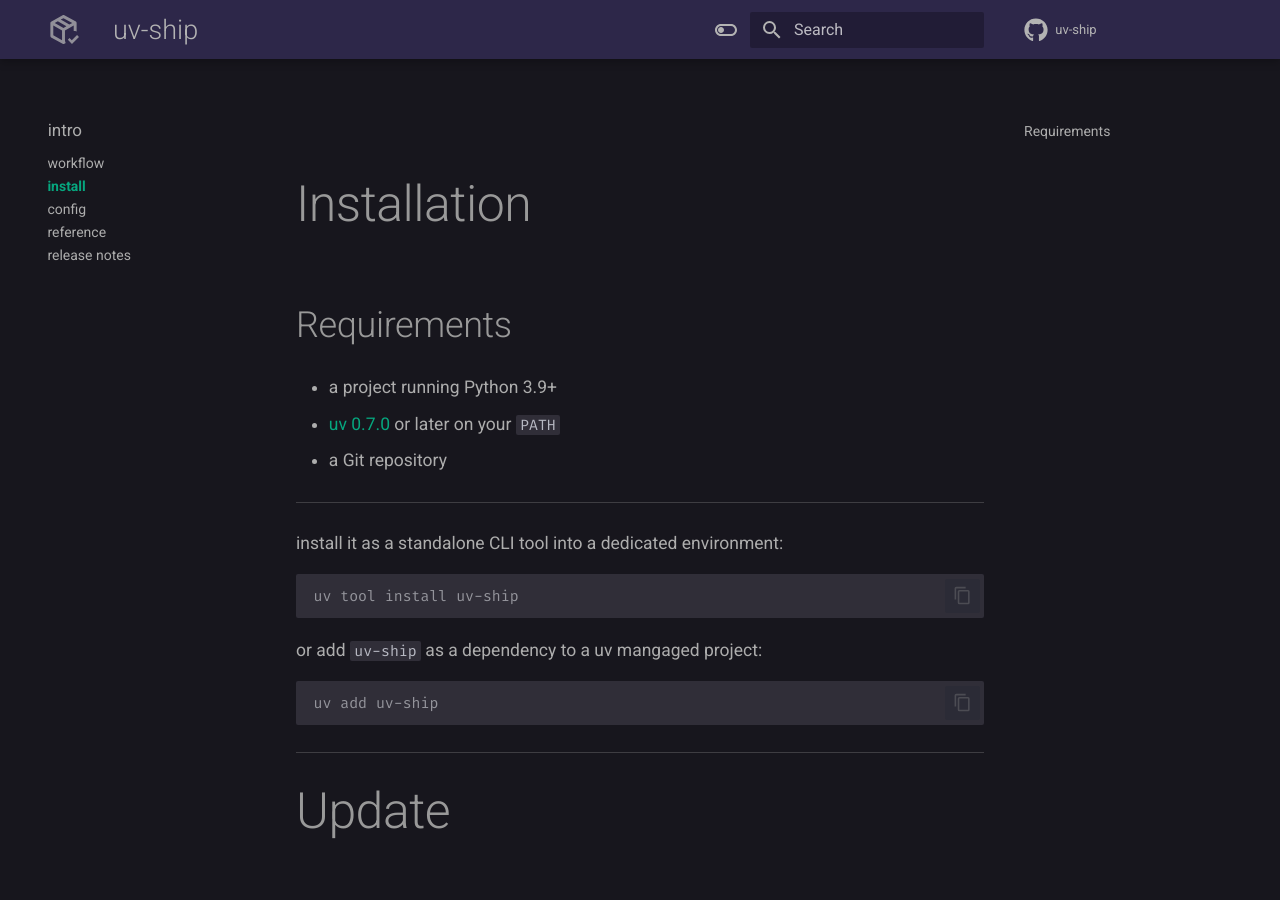
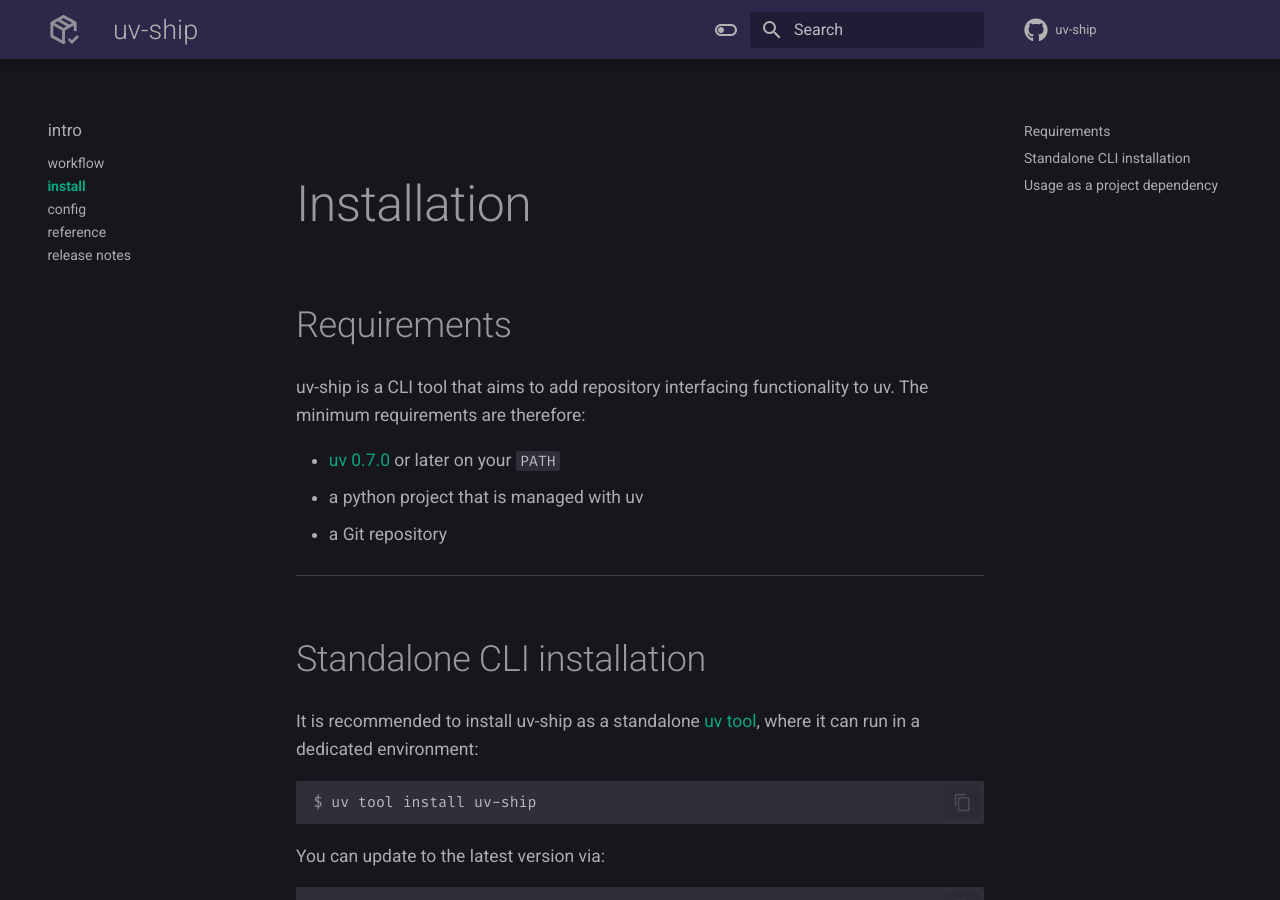
Before and after one commit to floRaths/uv-ship, an MkDocs documentation site: the page built from docs/installation.md, in a window 1280 px wide and 900 px high. Built offline with MkDocs 1.6.1 and Material for MkDocs 9.7.7, drawn with Linux system fonts in a browser that asks for light colours; comment, search, counter and statistics services are not loaded; some of the changed text lies outside the part shown.

Commit message:
docs: updated installation

````diff
--- a/docs/installation.md
+++ b/docs/installation.md
@@ -3,30 +3,34 @@
 # Installation
 
 ## Requirements
-- a project running Python 3.9+
+
+uv-ship is a CLI tool that aims to add repository interfacing functionality to uv. The minimum requirements are therefore:
+
 - [uv 0.7.0](https://docs.astral.sh/uv/) or later on your `PATH`
+- a python project that is managed with uv
 - a Git repository
 
 ---
+## Standalone CLI installation
 
-install it as a standalone CLI tool into a dedicated environment:
+It is recommended to install uv-ship as a standalone [uv tool](https://docs.astral.sh/uv/guides/tools/), where it can run in a dedicated environment:
 
 ```console
-uv tool install uv-ship
+$ uv tool install uv-ship
 ```
 
-or add `uv-ship` as a dependency to a uv mangaged project:
+You can update to the latest version via:
+```console
+$ uv tool update uv-ship
+```
+
+
+## Usage as a project dependency
+
+Alternatively you can add uv-ship as a dependency to your project as long at it runs python 3.10+.
 
 ```console
-uv add uv-ship
+$ uv add uv-ship
 ```
 
 ---
-
-# Update
-
-```console
-uv tool update uv-ship
-```
-
----
````
Also changed, not shown: docs/index.md (+2 -2 lines).
